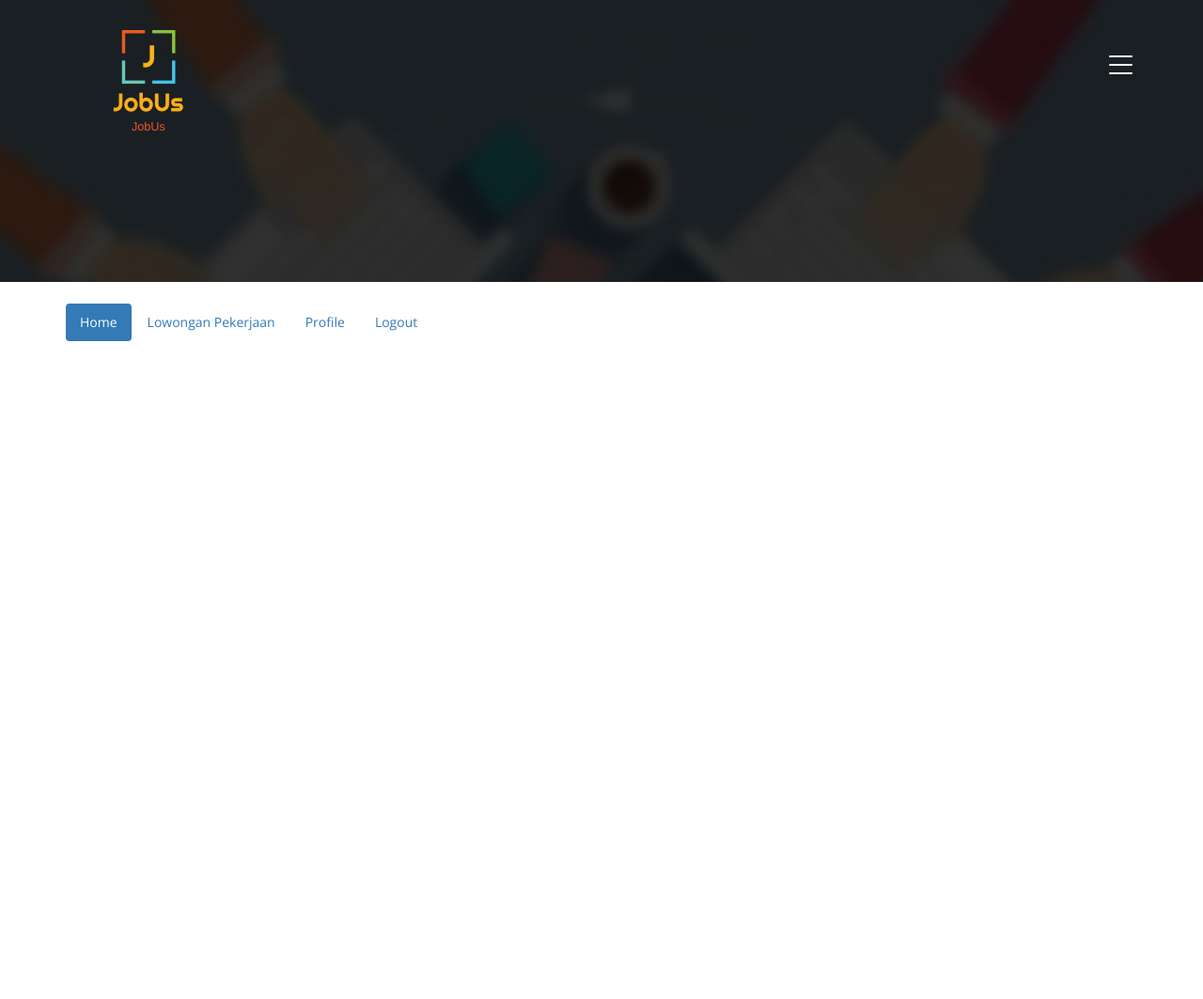
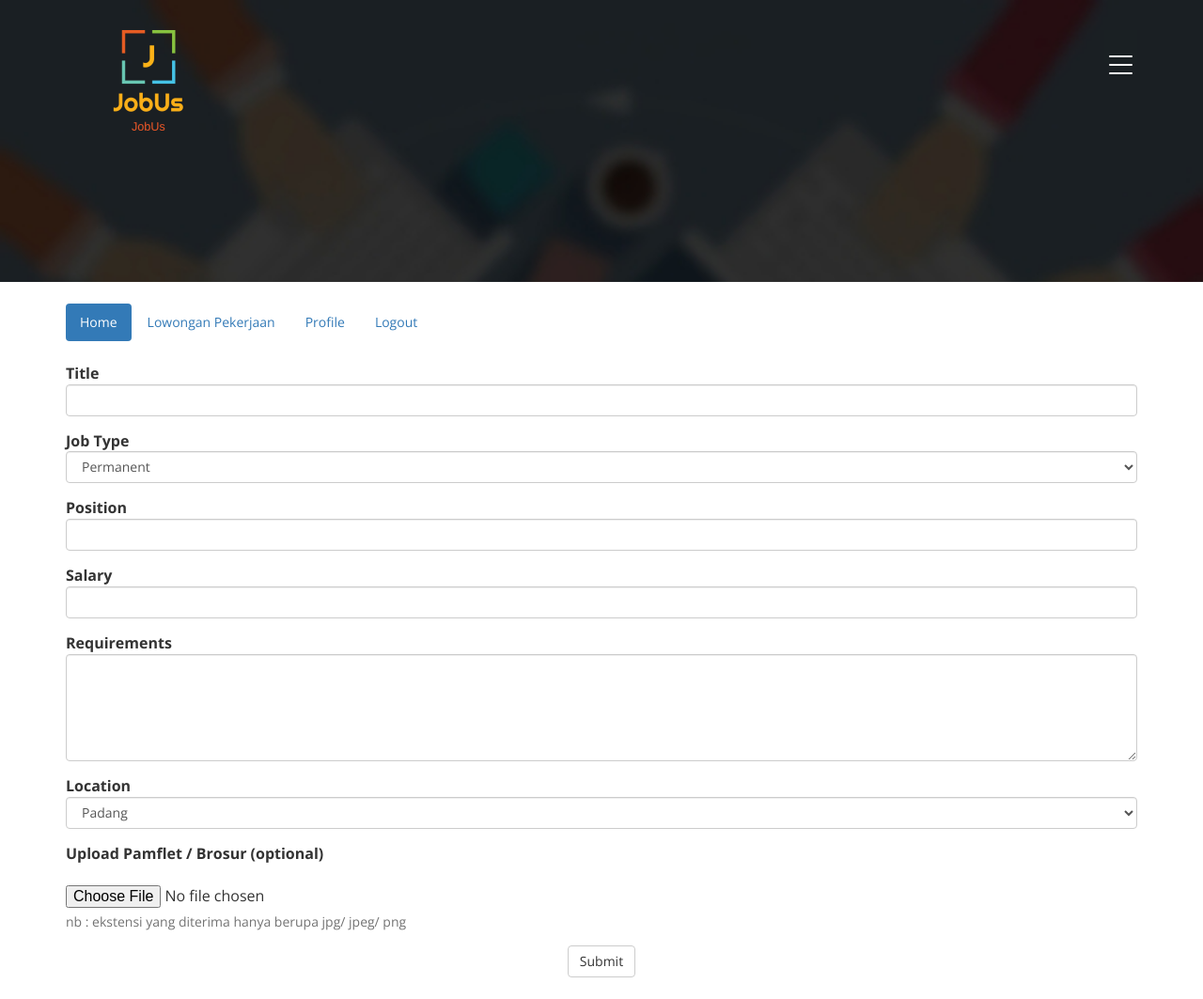
Before and after one commit to wahyuadepratama/JobFounder, a PHP site: page /dashboard.php in a window 1280 px wide. Shown: the whole page at 94% size. Before the commit the page ends 363 px from the top, so only its background shows below. Run offline with PHP 8.4, Linux system fonts and the light colour scheme; some libraries are stand-ins or nearby versions.

Commit message:
isi dashboard
kalau ada tambahan.. tambahin aja ya :v:

```diff
--- a/dashboard.php
+++ b/dashboard.php
@@ -18,11 +18,53 @@
 	</div>
 <!-- banner -->
 
-<!-- dashboard -->
+<!-- Menu -->
 <br>
 <?php include 'view/menu.php'; ?>
-<!-- //dashboard -->
-
+<!-- end Menu -->
+<!-- Dashboard -->
+<br>
+<div class="container">
+<form>
+<div class="form-group">
+		  <label for="posisi">Title</label>
+		  <input type="text" class="form-control" name="posisi" placeholder="">
+	</div>
+	<div class="form-group">
+		  <label for="sel1">Job Type</label>
+		  <select class="form-control" id="sel1">
+		    <option value="">Permanent</option>
+		    <option value="">Contract</option>
+		  </select>
+	</div>
+	<div class="form-group">
+		  <label for="posisi">Position</label>
+		  <input type="text" class="form-control" name="posisi" placeholder="">
+	</div>
+	<div class="form-group">
+		  <label for="posisi">Salary</label>
+		  <input type="text" class="form-control" name="posisi" placeholder="">
+	</div>
+	<div class="form-group">
+		  <label for="posisi">Requirements</label>
+		  <textarea class="form-control" rows="5" id="comment"></textarea>
+	</div>
+	<div class="form-group">
+		  <label for="posisi">Location</label>
+		  <select class="form-control" id="sel2">
+		    <option value="">Padang</option>
+		    <option value="">Payakumbuh</option>
+		  </select>
+	</div>
+	<div class="form-group">
+		    <label for="exampleInputFile">Upload Pamflet / Brosur (optional)</label><br><br>
+		    <input type="file" id="pamflet">
+		    <p class="help-block">nb : ekstensi yang diterima hanya berupa jpg/ jpeg/ png</p>
+	</div>
+	<center><button type="submit" class="btn btn-default">Submit</button></center><br>
+</form>
+</div>
+<!-- Dashboard -->
 <!-- javascript -->
 	<?php include 'view/script.php'; ?>
 <!-- javascript -->
```
